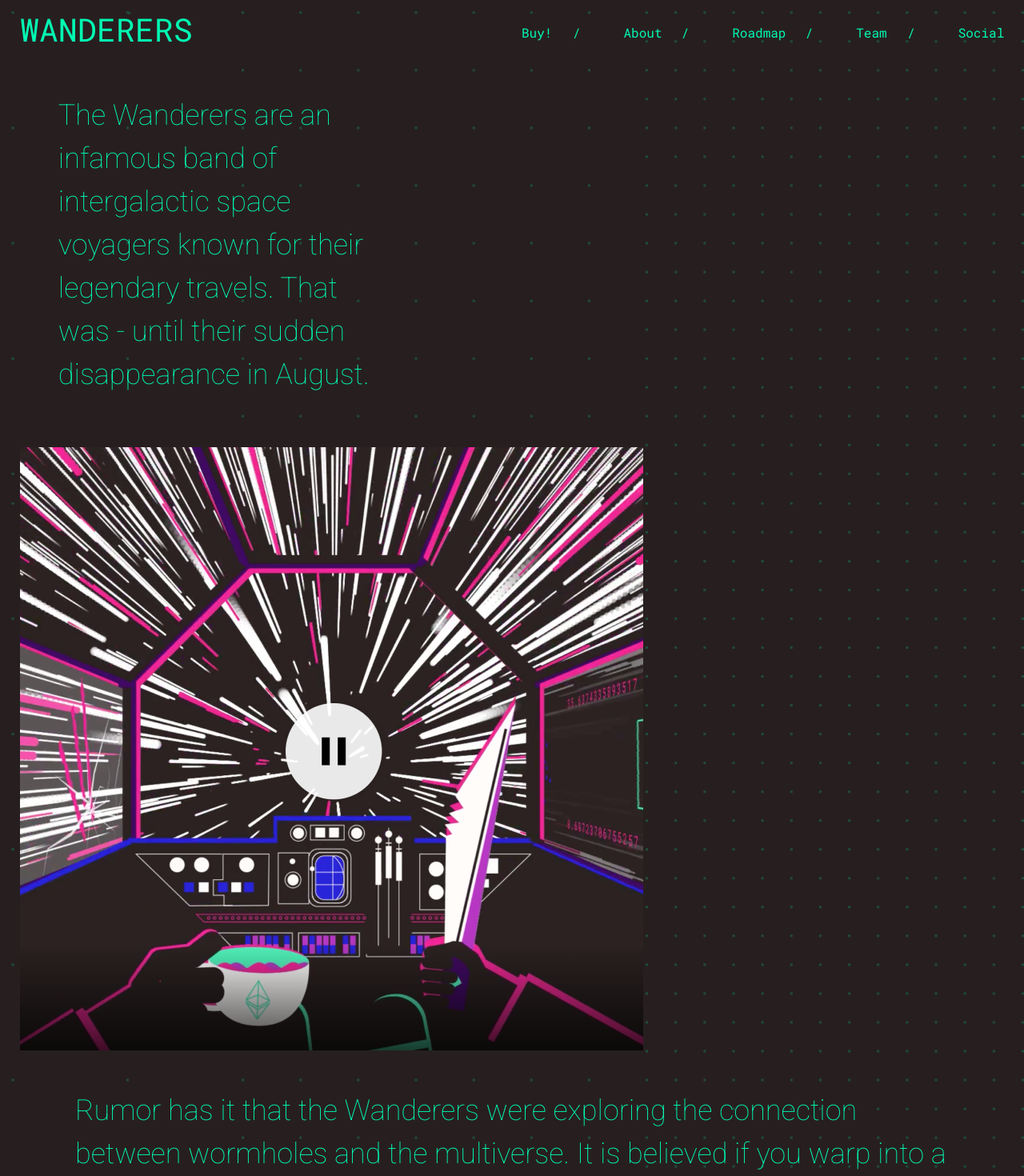
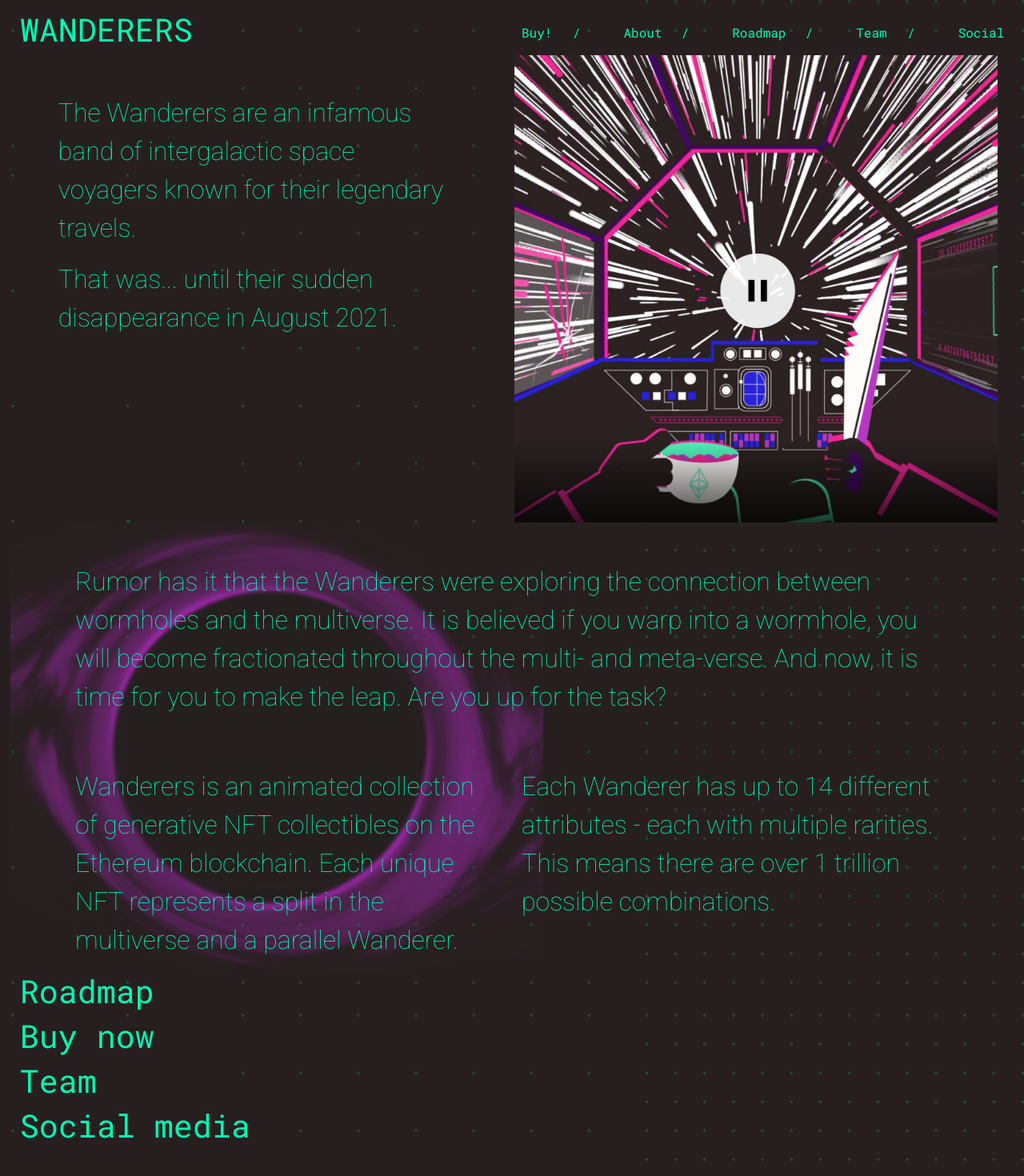
Before and after one commit to wanderers-nft/wanderers, a React (Create React App) app in the folder frontend/: page / in a window 1280 px wide. Shown: the top 1470 px of the page at 80% size. Built offline with nearby package versions, Linux system fonts and the light colour scheme.

Commit message:
Add wormhole

```diff
--- a/frontend/src/About.css
+++ b/frontend/src/About.css
@@ -3,5 +3,15 @@
 .about p {
     font-family: "Roboto", sans-serif;
     font-weight: 100;
-    font-size: 225%;
+    font-size: 200%;
 }
+
+.wormhole {
+    background-image: url("assets/wormhole.png");
+    background-position: left;
+    background-repeat: no-repeat;
+}
+
+.wormholeContainer {
+    margin-top: 50px;
+}
--- a/frontend/src/About.tsx
+++ b/frontend/src/About.tsx
@@ -5,18 +5,19 @@ import {Col, Container, Image, Row} from "react-bootstrap";
 export function About() {
     return (
         <>
-            <Row className="about mb-5">
-                <Col xxl={3} lg={4} md={8} className="m-lg-5 m-md-1">
+            <Row className="about">
+                <Col xxl={3} lg={5} md={8} className="m-lg-5 m-md-1">
                     <p>The Wanderers are an infamous band of intergalactic space voyagers known for their legendary
-                        travels. That was - until their sudden disappearance in August.</p>
+                        travels.</p>
+                    <p>That was... until their sudden disappearance in August 2021.</p>
                 </Col>
-                <Col xxl="auto" lg="auto" md="auto">
+                <Col xxl="auto" lg={6} md="auto">
                     <Image src={video_placeholder} alt="video placeholder" fluid/>
                 </Col>
             </Row>
-            <Row className="about">
+            <Row className="about wormhole">
                 <Col>
-                    <Container>
+                    <Container className="wormholeContainer">
                         <Row>
                             <Col className="mb-5">
                                 <p>Rumor has it that the Wanderers were exploring the connection between wormholes and
```
Also changed, not shown: frontend/src/assets/wormhole.png (added).
